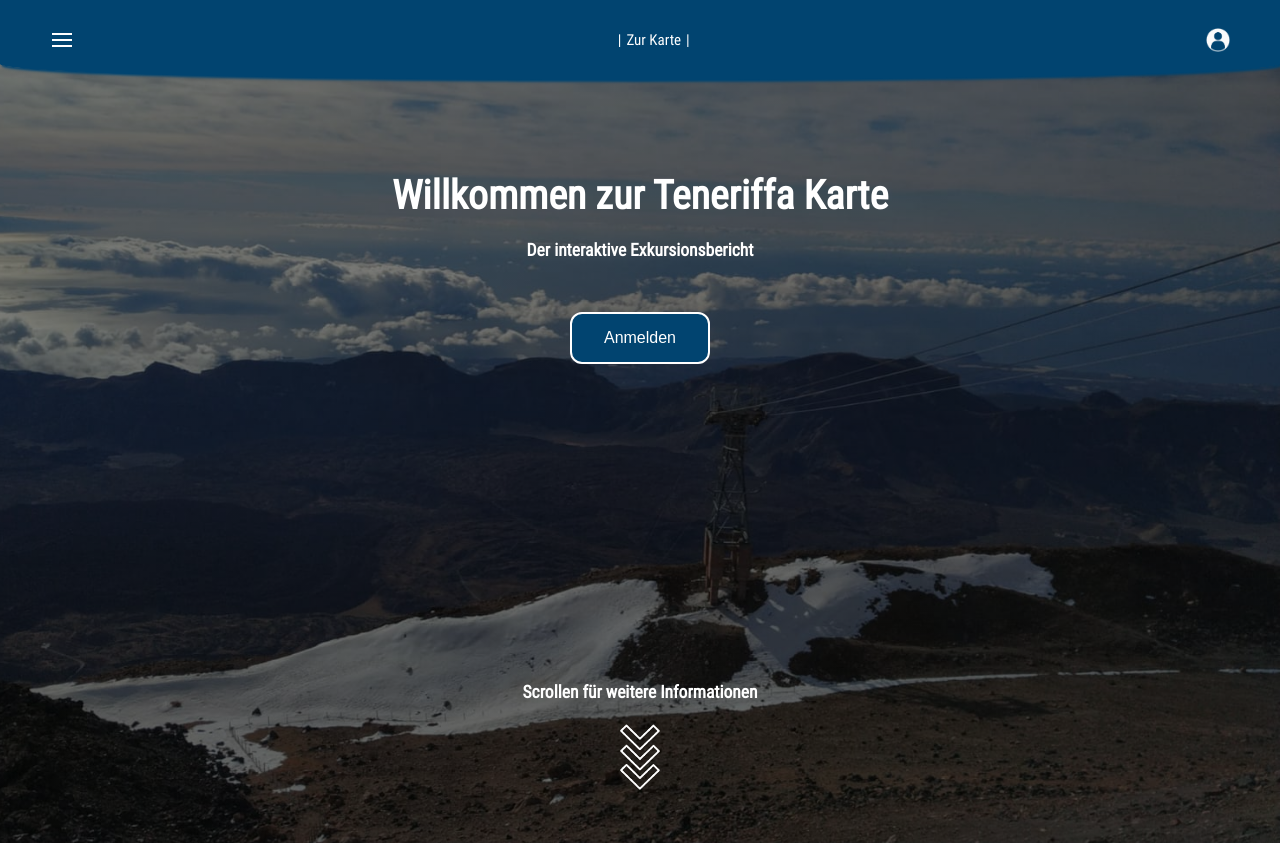
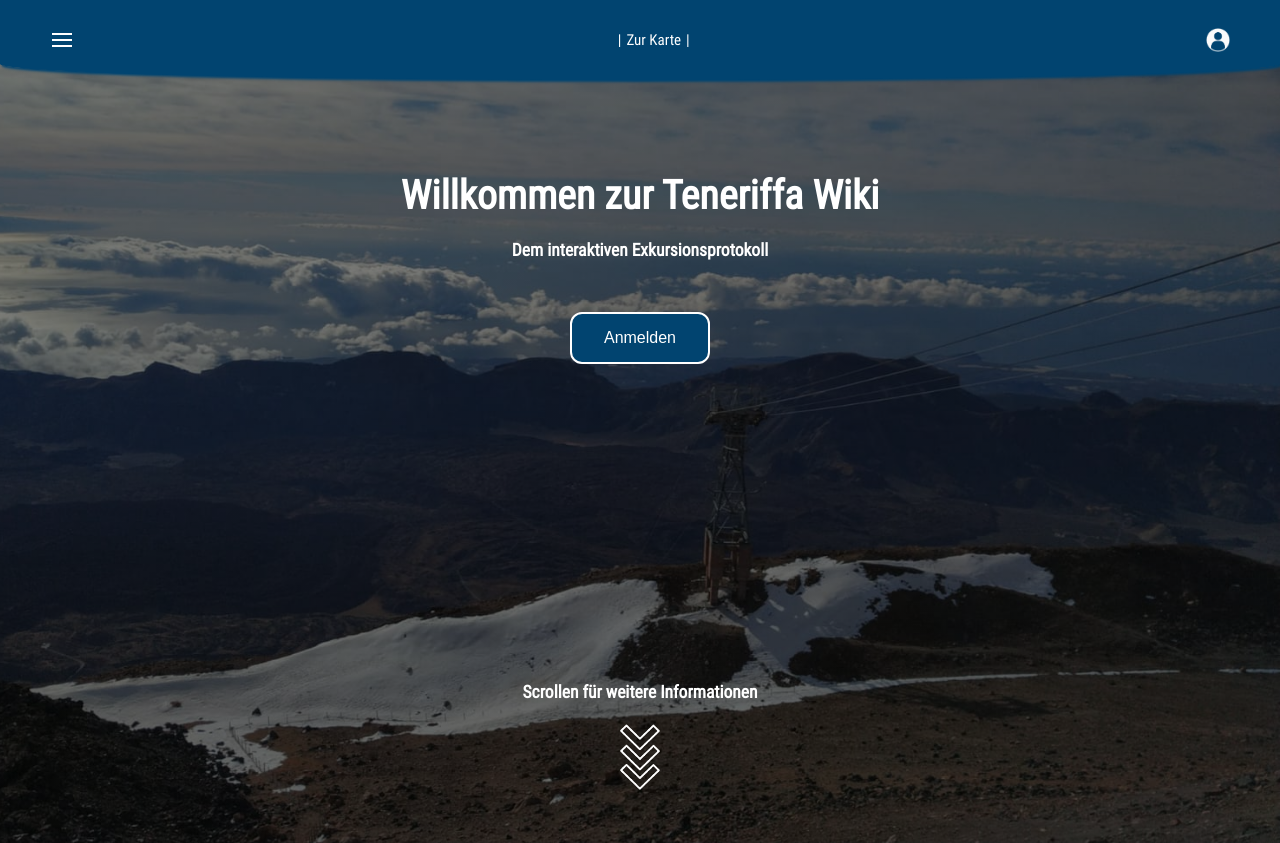
Before and after one commit to ElJocho/tenerife_wiki, a Flask app: page / in a window 1280 px wide. Shown: the top 843 px of the page. Run offline with Flask 2, Linux system fonts and the light colour scheme; parts of the project's set-up code (start-up, migrations or seed data) failed here and were passed over; some libraries are stand-ins or nearby versions.

Commit message:
rename heading

```diff
--- a/web_master/website/templates/landing_page.html
+++ b/web_master/website/templates/landing_page.html
@@ -1,8 +1,8 @@
 {% extends "base.html" %} {% block title %}Teneriffa Wiki{% endblock %} {% block
 content %}
 <div class="section hero-page">
-  <h1>Willkommen zur Teneriffa Karte</h1>
-  <h3 style="margin: 10px">Der interaktive Exkursionsbericht</h3>
+  <h1>Willkommen zur Teneriffa Wiki</h1>
+  <h3 style="margin: 10px">Dem interaktiven Exkursionsprotokoll</h3>
   <div class="flex-row">
     {% if not user.is_authenticated %}
     <form action="/login">
```
